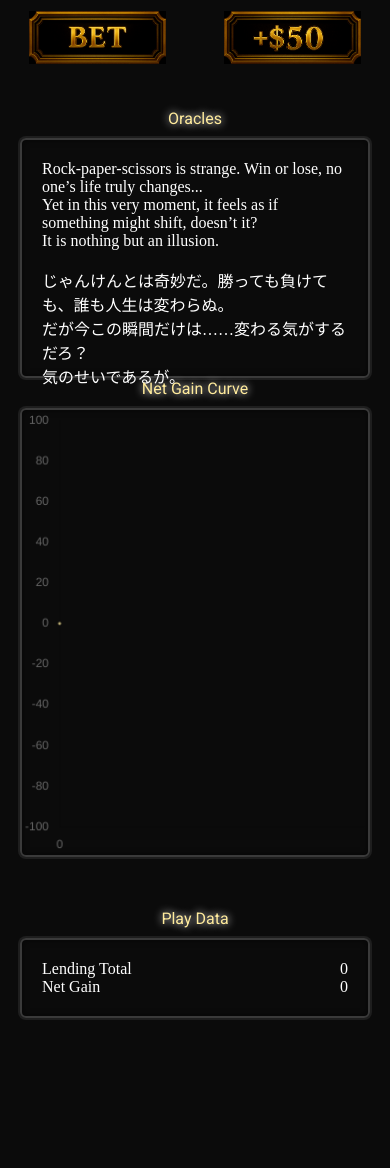
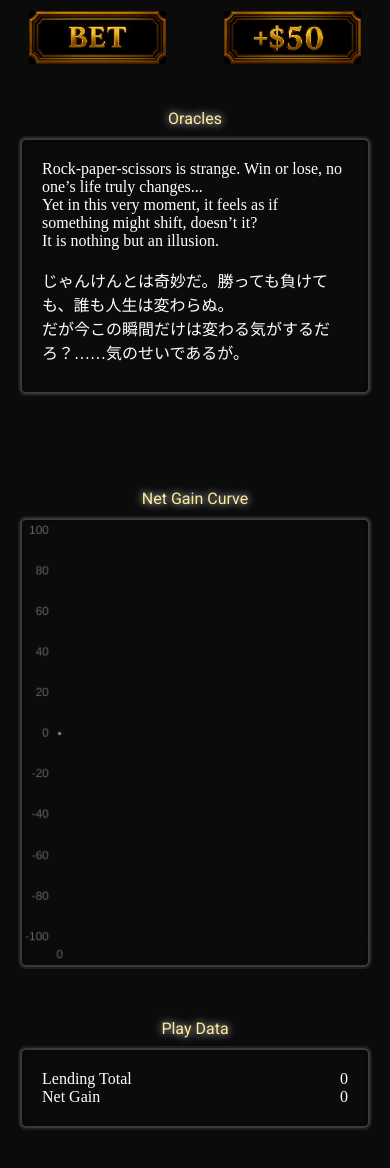
Before and after one commit to chiyuria/gs-god-of-janken-submit-03, a plain HTML site: page index.html in a window 390 px wide. Shown: the part 414-1582 px from the top of the page. Before the commit the page ends 1442 px from the top, so only its background shows below. Drawn offline with nearby package versions, Linux system fonts and the light colour scheme.

Commit message:
minor adjustment

```diff
--- a/css/style.css
+++ b/css/style.css
@@ -7,12 +7,6 @@
   font-family: "Roboto";
   src: url("../font/Roboto-Regular.ttf") format("truetype");
 }
-
-@font-face {
-  font-family: "Cinzel";
-  src: url("../font/Cinzel-VariableFont_wght.ttf") format("truetype");
-}
-
 .roboto {
   font-family: "Roboto", sans-serif;
 }
@@ -389,7 +383,7 @@ button {
   }
   .oracle-panel {
     margin-top: 3rem;
-    height: 24rem;
+    height: 30rem;
   }
   header img,
   .center-column,
@@ -433,10 +427,11 @@ button {
     width: 40%;
   }
   .slump-wrap {
-    margin-top: 3rem;
+    margin-top: 8rem;
   }
   .data {
     padding: 1rem 2rem;
+    margin-bottom: 3rem;
   }
 }
 
--- a/index.html
+++ b/index.html
@@ -23,8 +23,7 @@
               doesn’t it?<br />
               It is nothing but an illusion.<br /><br />
               じゃんけんとは奇妙だ。勝っても負けても、誰も人生は変わらぬ。<br />
-              だが今この瞬間だけは……変わる気がするだろ？<br />
-              気のせいであるが。
+              だが今この瞬間だけは変わる気がするだろ？……気のせいであるが。
             </div>
           </div>
         </div>
```
